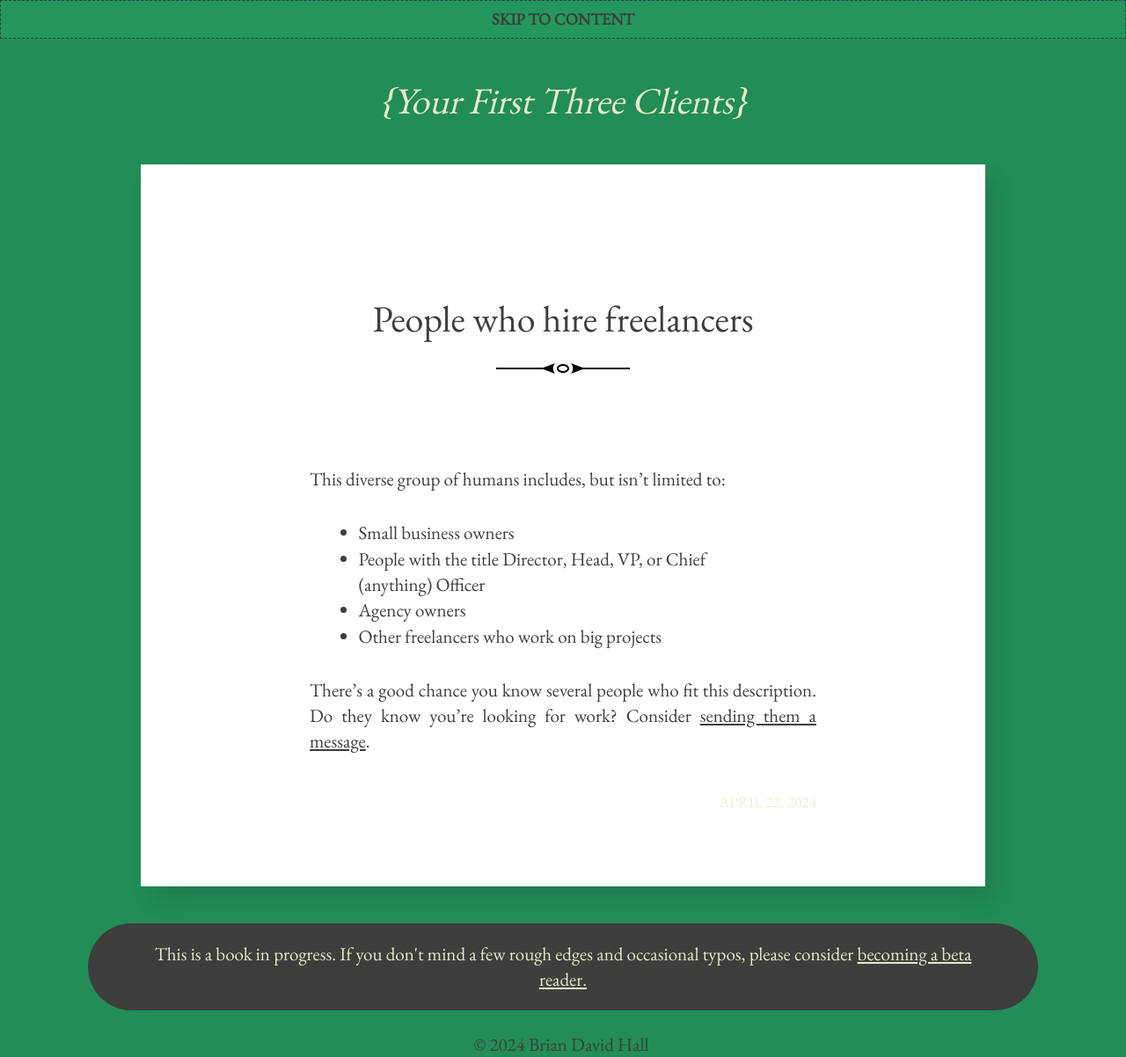
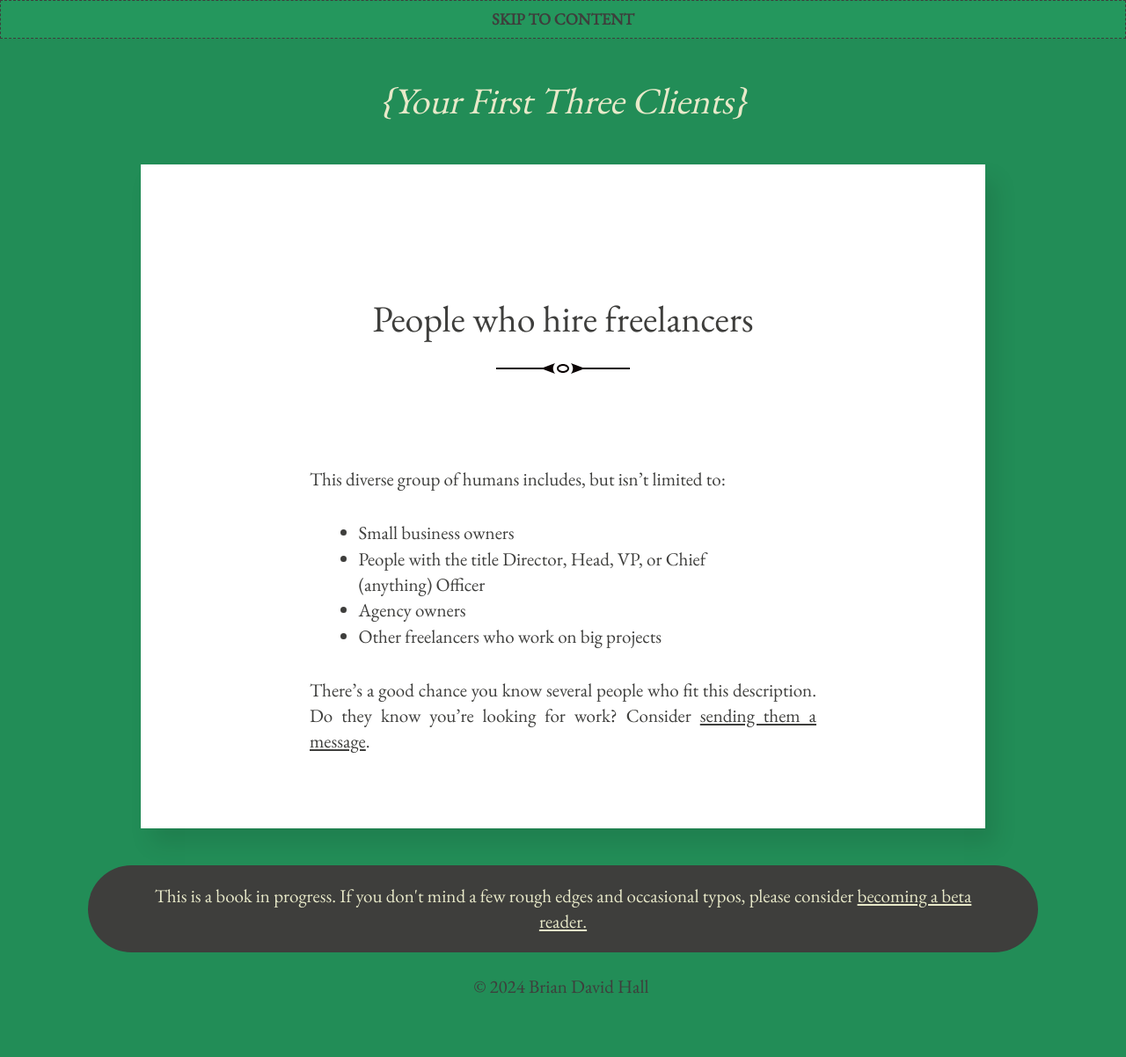
Before and after one commit to bruab/yourfirstthreeclients.com, a Jekyll site: the page built from _posts/2024-04-22-people-who-hire-freelancers.md, in a window 1280 px wide. Shown: the whole page at 88% size. Built offline with Jekyll 4.4.1, drawn with Linux system fonts in a browser that asks for light colours; after the commit the page ends 1136 px from its top, so only the background shows below that.

Commit message:
remove post date

```diff
--- a/_layouts/post.html
+++ b/_layouts/post.html
@@ -22,7 +22,6 @@ layout: default
     {% if page.author %}
       <div itemprop="author">{{ page.author }}</div>
     {% endif %}
-    <time class="post-date dt-published" datetime="{{ page.date | date_to_xmlschema }}" itemprop="datePublished">{{ page.date | date: "%B %-d, %Y" }}</time>
   </div>
 
   {% if site.disqus.shortname %}
```
